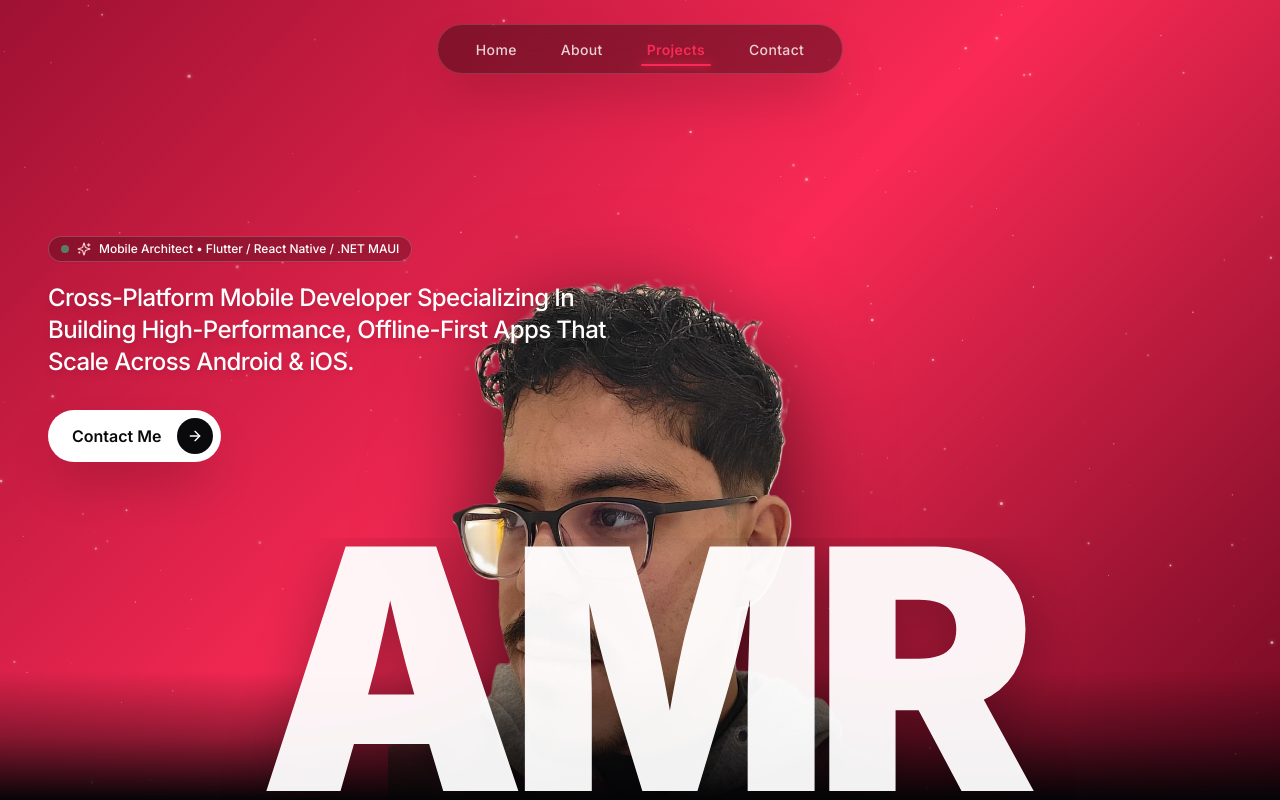
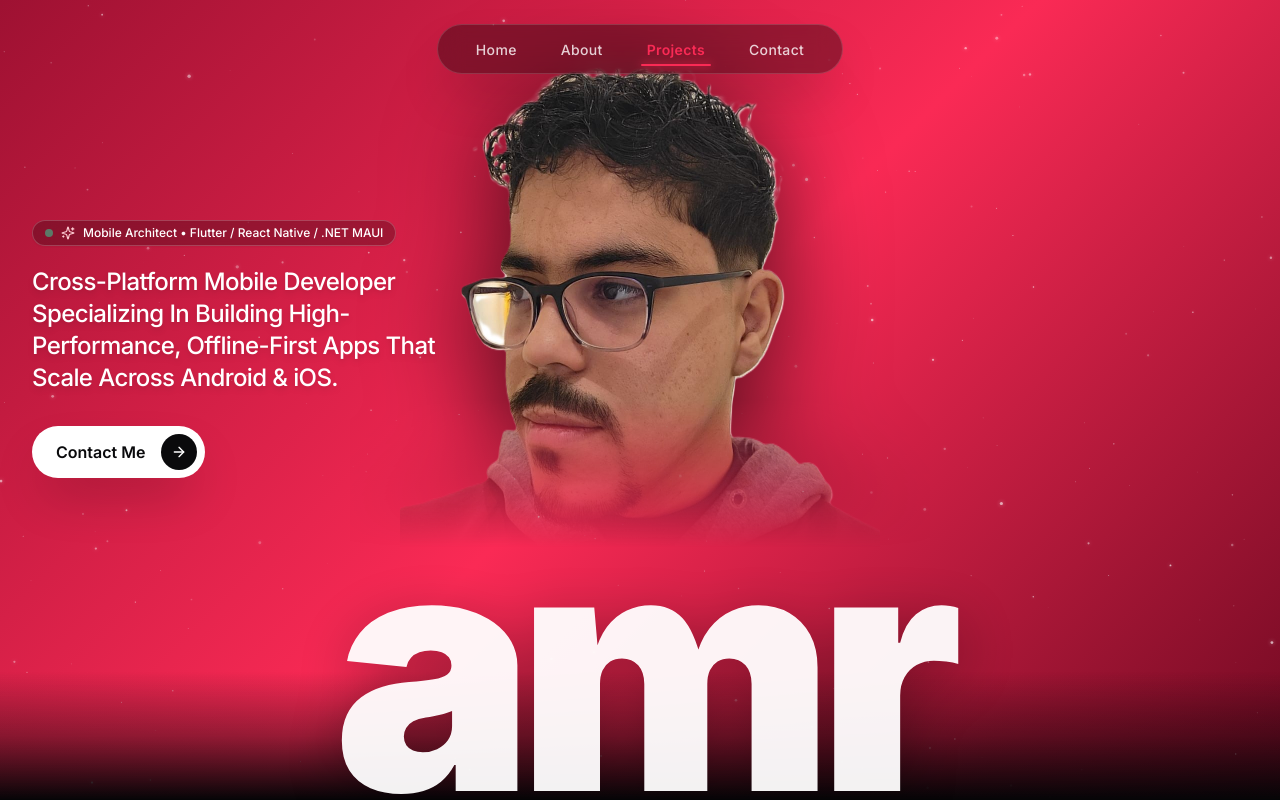
Before and after one commit to Chiakyyy/E_Portfolio, a Next.js app: page / in a window 1280 px wide. Shown: the top 800 px of the page. Built offline with nearby package versions, Linux system fonts and the light colour scheme.

Commit message:
feat: add Hero component with studio lighting and typography overlay

```diff
--- a/components/Hero.tsx
+++ b/components/Hero.tsx
@@ -33,23 +33,25 @@ export default function Hero() {
       {/* This subtle radial vignette enhances depth behind the portrait. */}
       <div className="absolute inset-0 bg-radial-vignette pointer-events-none opacity-40 mix-blend-multiply" />
 
-      {/* This container aligns the studio portrait centrally with bottom grounding. */}
-      <div className="absolute inset-x-0 bottom-0 top-12 flex items-end justify-center pointer-events-none z-10">
+      {/* Centered portrait container anchored higher in the frame above display typography. */}
+      <div className="absolute left-1/2 -translate-x-1/2 top-14 sm:top-16 md:-top-20 flex items-start justify-center pointer-events-none z-10">
+        {/* Responsive portrait motion wrapper with top alignment and constrained height. */}
         <motion.div
           initial={{ opacity: 0, y: 50, scale: 0.96 }}
           animate={{ opacity: 1, y: 0, scale: 1 }}
           transition={{ duration: 1, ease: [0.16, 1, 0.3, 1] }}
-          className="relative w-[320px] sm:w-[420px] md:w-[500px] lg:w-[580px] h-[72vh] md:h-[84vh] max-h-[820px] flex items-end justify-center"
+          className="relative w-[320px] sm:w-[420px] md:w-[500px] lg:w-[580px] h-[68vh] sm:h-[74vh] md:h-[80vh] max-h-[820px] flex items-start justify-center"
         >
           {!imgError ? (
             <div className="relative w-full h-full">
+              {/* Studio portrait image with smooth alpha gradient mask dissolving lower edges. */}
               <Image
                 src="/images/hero-portrait.png"
                 alt="Amr Agouriane portrait"
                 fill
                 priority
                 sizes="(max-width: 768px) 360px, 580px"
-                className="object-contain object-bottom drop-shadow-[0_20px_50px_rgba(0,0,0,0.65)]"
+                className="object-contain object-top drop-shadow-[0_20px_50px_rgba(0,0,0,0.65)] [mask-image:linear-gradient(to_bottom,black_75%,transparent_98%)] [-webkit-mask-image:linear-gradient(to_bottom,black_75%,transparent_98%)]"
                 onError={() => setImgError(true)}
               />
             </div>
@@ -66,13 +68,14 @@ export default function Hero() {
         </motion.div>
       </div>
 
-      {/* This left aligned copy container highlights the engineering specialization. */}
-      <div className="relative z-20 max-w-7xl mx-auto w-full px-6 md:px-12 pt-32 md:pt-40 flex-1 flex flex-col justify-center">
+      {/* Full width container positioning introductory content flush toward the left margin. */}
+      <div className="relative z-20 w-full pl-4 sm:pl-6 lg:pl-8 pr-6 pt-32 md:pt-40 flex-1 flex flex-col justify-center">
+        {/* Constrained column wrapper maintaining clean separation from the centered portrait. */}
         <motion.div
           initial={{ opacity: 0, x: -40 }}
           animate={{ opacity: 1, x: 0 }}
           transition={{ duration: 0.8, delay: 0.2, ease: "easeOut" }}
-          className="max-w-md lg:max-w-xl"
+          className="relative z-30 max-w-sm lg:max-w-[430px]"
         >
           {/* This small pill badge signifies availability and focus. */}
           <div className="inline-flex items-center gap-2 px-3 py-1 rounded-full bg-black/25 backdrop-blur-md border border-white/20 text-white text-xs font-medium mb-5 shadow-sm">
@@ -112,7 +115,7 @@ export default function Hero() {
           initial={{ opacity: 0, y: 80 }}
           animate={{ opacity: 0.95, y: 0 }}
           transition={{ duration: 1.1, delay: 0.35, ease: [0.16, 1, 0.3, 1] }}
-          className="text-[26vw] sm:text-[23vw] md:text-[17rem] lg:text-[21rem] font-black leading-[0.78] tracking-tighter text-white uppercase text-center translate-y-[8%] drop-shadow-[0_15px_30px_rgba(0,0,0,0.35)]"
+          className="text-[26vw] sm:text-[23vw] md:text-[17rem] lg:text-[21rem] font-black leading-[0.78] tracking-tighter text-white text-center translate-y-[8%] drop-shadow-[0_15px_30px_rgba(0,0,0,0.35)]"
         >
           amr
         </motion.h1>
```
